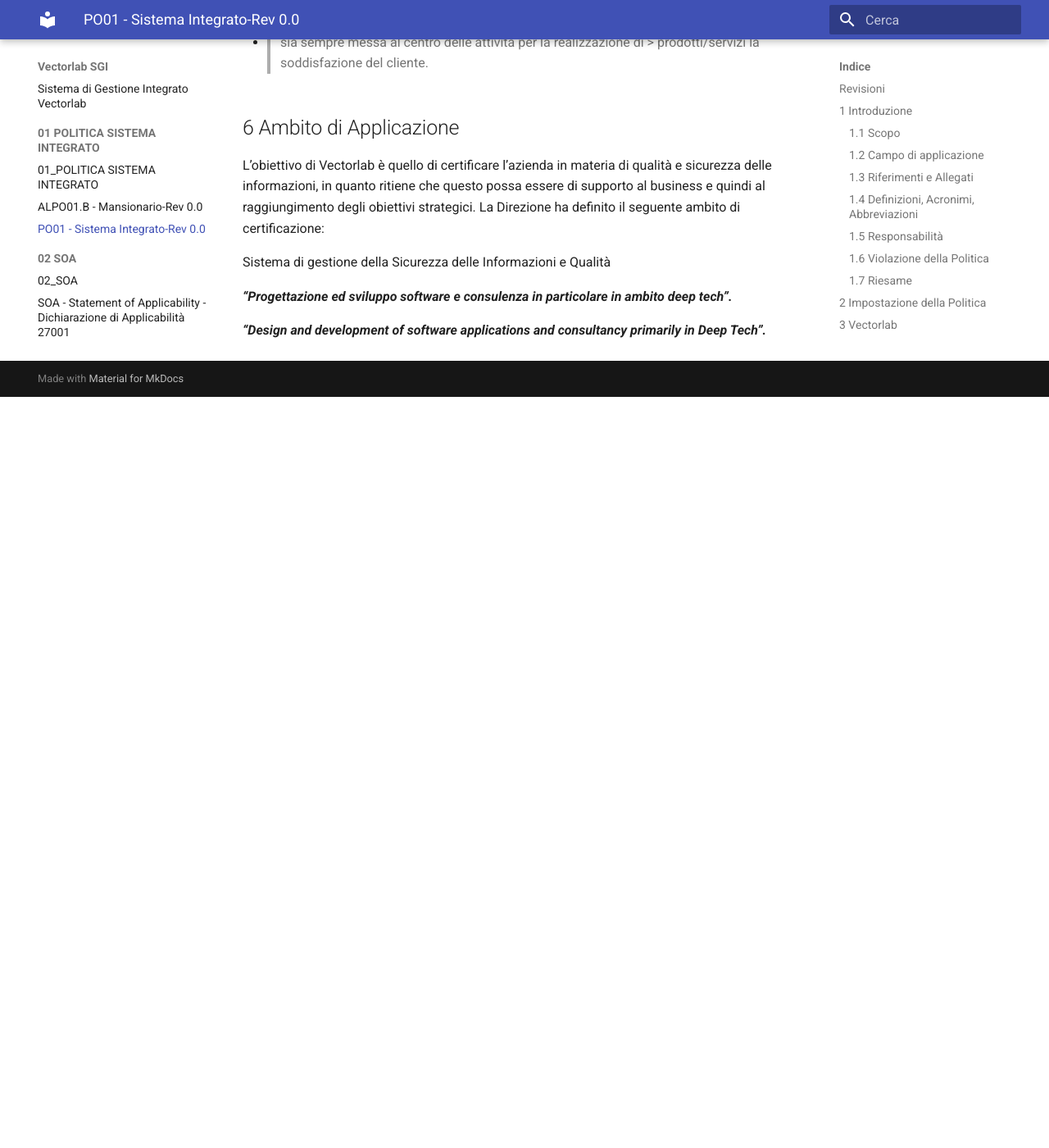
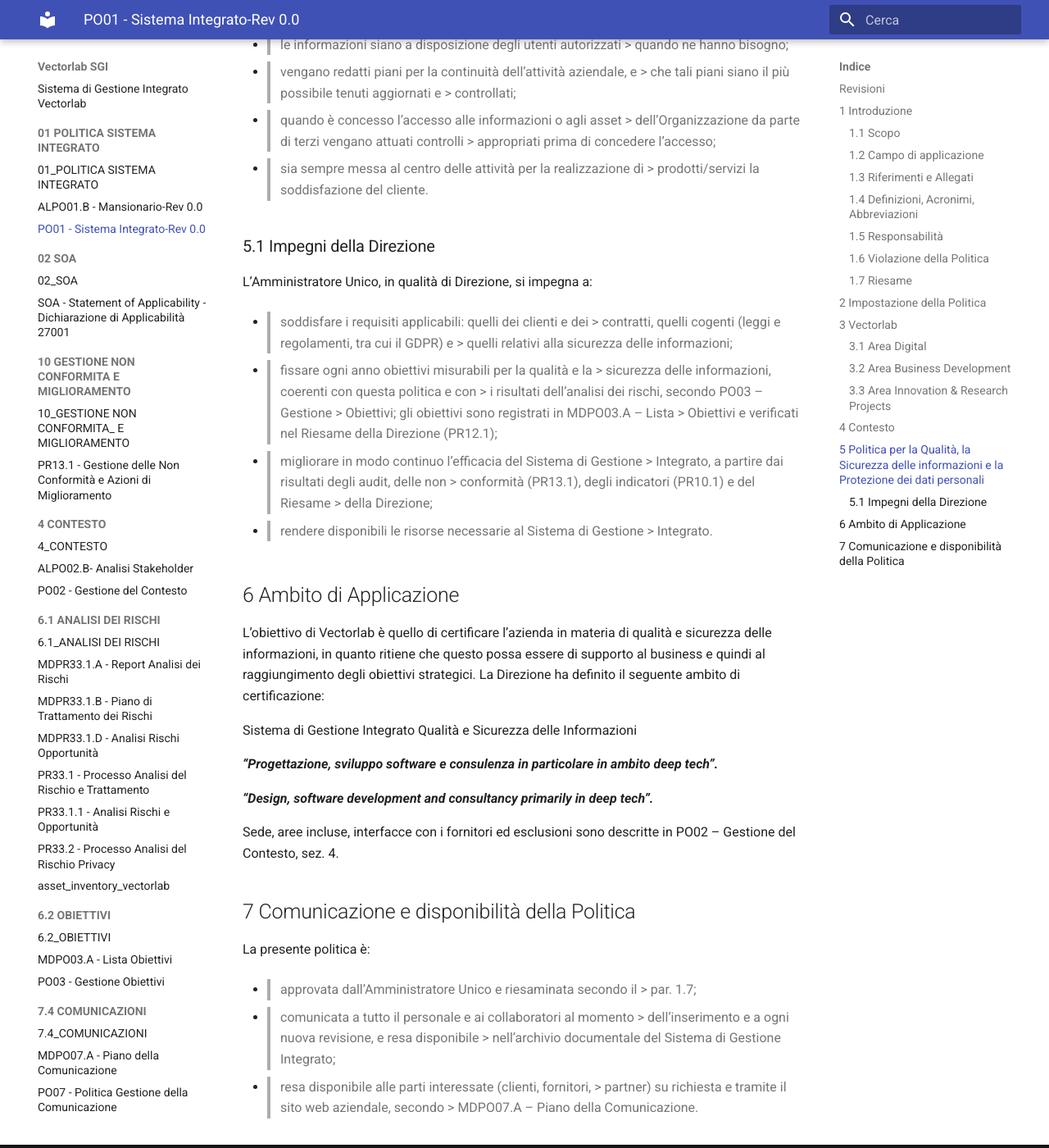
Before and after one commit to davideruzzenenti/Vectorlab-SGI, an MkDocs documentation site: the page built from docs/01_POLITICA SISTEMA INTEGRATO/PO01 - Sistema Integrato-Rev 0.0.md, in a window 1280 px wide and 1400 px high, scrolled down 7700 px. Shown: the whole window at 82% size. Built offline with MkDocs 1.6.1 and Material for MkDocs 9.7.7, drawn with Linux system fonts in a browser that asks for light colours; before the commit the page ends 8184 px from its top, so only the background shows below that; some of the changed text lies outside the part shown.

Commit message:
Aggiorna PO01 e PO02 a norme e campo di applicazione correnti
PO01 rev. 0.2: edizioni ISO 9001:2026 e UNI CEI EN ISO/IEC 27001:2024+A1:2024,
impegni della Direzione, campo di applicazione allineato a PO02, nuova sezione
sulla comunicazione della politica, DPO sostituito da Referente Privacy (PO31).
Ritocchi a PO02, ALPR05.1.A, MDPR05.1.S/T e PR18.1.

Co-Authored-By: Claude Opus 5.5 <noreply@anthropic.com>

```diff
--- a/docs/01_POLITICA SISTEMA INTEGRATO/PO01 - Sistema Integrato-Rev 0.0.md
+++ b/docs/01_POLITICA SISTEMA INTEGRATO/PO01 - Sistema Integrato-Rev 0.0.md
@@ -10,7 +10,7 @@
 | -------- | ---------- | --------------- | ----------- | ------------- |
 | 0.0      | 24/04/2026 | Prima emissione | CDA         | CDA           |
 | 0.1      | 09/07/2026 | Revisione assistita da IA: chiarita la corrispondenza tra CDA e Amministratore Unico coerentemente con la forma societaria; arricchita la descrizione aziendale (Sez. 3) | RSGI        | Amministratore Unico |
-|          |            |                 |             |               |
+| 0.2      | 20/10/2026 | Aggiornate le edizioni delle norme di riferimento (Sez. 1.3 e 5); Sez. 6 allineata al campo di applicazione di PO02 e alla domanda di certificazione RINA; aggiunti gli impegni su obiettivi, requisiti applicabili e miglioramento continuo e le modalità di comunicazione della politica (Sez. 5.1, 7); DPO allineato a PO31; corretti i codici degli allegati | RSGI        | Da approvare |
 
 ## 1 Introduzione
 
@@ -50,16 +50,21 @@ ALPO02.B – Analisi Stakeholder
 
 PO02 – Gestione del Contesto
 
+PO03 – Gestione Obiettivi
+
+PO31 – Misure di sicurezza protezione dati personali
+
 DIG - PR35.1 – Digital
 
 BD - PR36.1 – Business Development
 
 INN - PR34.1 – Innovation & Research Projects
 
-> ISO 9001:2015 – Sistemi di Gestione per la Qualità – Requisiti
+> ISO 9001:2026 – Sistemi di Gestione per la Qualità – Requisiti
 
-> ISO/IEC 27001:2022 – Sistemi di gestione per la sicurezza delle
-> informazioni, cybersecurity e protezione della privacy – Requisiti
+> UNI CEI EN ISO/IEC 27001:2024+A1:2024 – Sistemi di gestione per la
+> sicurezza delle informazioni, cybersecurity e protezione della
+> privacy – Requisiti
 
 > RDGP (GDPR) – Regolamento Generale sulla Protezione dei Dati
 
@@ -250,8 +255,8 @@ Sicurezza delle Informazioni.
 Vectorlab si impegna ad attuare, implementare, gestire, monitorare,
 revisionare, mantenere e migliorare il sistema di gestione per la
 Sicurezza delle Informazioni, Qualità e Protezione dei dati personali in
-conformità alla norma ISO/IEC 27001:2022, alla norma ISO 9001:2015 e
-Regolamento UE 2016/679.
+conformità alla norma UNI CEI EN ISO/IEC 27001:2024+A1:2024, alla
+norma ISO 9001:2026 e al Regolamento UE 2016/679.
 
 Con l’attuazione della presente politica, Vectorlab garantisce ai propri
 dipendenti e Clienti prodotti sicuri nel rispetto della qualità e della
@@ -294,8 +299,10 @@ applicabile a partire da 25 Maggio 2018, attraverso:
     > a garantire la sicurezza dei dati e derivanti da un processo di
     > analisi del rischio;
 
-  - > designazione di un Responsabile della Protezione dei Dati (Data
-    > Protection Officer)
+  - > la valutazione della necessità di designare un Responsabile della
+    > Protezione dei Dati (DPO): Vectorlab non rientra nei casi di
+    > designazione obbligatoria (art. 37 GDPR) e si avvale di un
+    > Referente Privacy interno, come descritto in PO31;
 
   - > definizione all'interno (e se necessario all’esterno) dell’azienda
     > di ruoli e responsabilità relativi al trattamento dei dati.
@@ -377,6 +384,28 @@ del rischio per i diritti e le libertà delle persone fisiche.
 
 <!-- end list -->
 
+### 5.1 Impegni della Direzione
+
+L’Amministratore Unico, in qualità di Direzione, si impegna a:
+
+  - > soddisfare i requisiti applicabili: quelli dei clienti e dei
+    > contratti, quelli cogenti (leggi e regolamenti, tra cui il GDPR) e
+    > quelli relativi alla sicurezza delle informazioni;
+
+  - > fissare ogni anno obiettivi misurabili per la qualità e la
+    > sicurezza delle informazioni, coerenti con questa politica e con
+    > i risultati dell’analisi dei rischi, secondo PO03 – Gestione
+    > Obiettivi; gli obiettivi sono registrati in MDPO03.A – Lista
+    > Obiettivi e verificati nel Riesame della Direzione (PR12.1);
+
+  - > migliorare in modo continuo l’efficacia del Sistema di Gestione
+    > Integrato, a partire dai risultati degli audit, delle non
+    > conformità (PR13.1), degli indicatori (PR10.1) e del Riesame
+    > della Direzione;
+
+  - > rendere disponibili le risorse necessarie al Sistema di Gestione
+    > Integrato.
+
 ## 6 Ambito di Applicazione
 
 L’obiettivo di Vectorlab è quello di certificare l’azienda in materia di
@@ -385,10 +414,28 @@ possa essere di supporto al business e quindi al raggiungimento degli
 obiettivi strategici. La Direzione ha definito il seguente ambito di
 certificazione:
 
-Sistema di gestione della Sicurezza delle Informazioni e Qualità
+Sistema di Gestione Integrato Qualità e Sicurezza delle Informazioni
 
-***“Progettazione ed sviluppo software e consulenza in particolare in
+***“Progettazione, sviluppo software e consulenza in particolare in
 ambito deep tech”.***
 
-***“Design and development of software applications and consultancy
-primarily in Deep Tech”.***
+***“Design, software development and consultancy primarily in deep
+tech”.***
+
+Sede, aree incluse, interfacce con i fornitori ed esclusioni sono
+descritte in PO02 – Gestione del Contesto, sez. 4.
+
+## 7 Comunicazione e disponibilità della Politica
+
+La presente politica è:
+
+  - > approvata dall’Amministratore Unico e riesaminata secondo il
+    > par. 1.7;
+
+  - > comunicata a tutto il personale e ai collaboratori al momento
+    > dell’inserimento e a ogni nuova revisione, e resa disponibile
+    > nell’archivio documentale del Sistema di Gestione Integrato;
+
+  - > resa disponibile alle parti interessate (clienti, fornitori,
+    > partner) su richiesta e tramite il sito web aziendale, secondo
+    > MDPO07.A – Piano della Comunicazione.
--- a/docs/4_CONTESTO/PO02 - Gestione del Contesto.md
+++ b/docs/4_CONTESTO/PO02 - Gestione del Contesto.md
@@ -17,7 +17,7 @@
 | -------- | ---------- | --------------- | ----------- | ------------- |
 | 0.0      | 24/04/2026 | Prima emissione | RSGI        | Amministratore Unico |
 | 0.1      | 09/07/2026 | Revisione assistita da IA: generalizzato il riferimento dimensionale del team | RSGI        | Amministratore Unico |
-|          |            |                 |             |               |
+| 0.2      | 20/10/2026 | Sez. 4: campo di applicazione esteso alla Qualità (ISO 9001), allineato al testo della domanda di certificazione RINA, completato con sede, aree, confini e interfacce con terzi ed esclusioni | RSGI        | Da approvare |
 |          |            |                 |             |               |
 |          |            |                 |             |               |
 |          |            |                 |             |               |
@@ -260,15 +260,65 @@ descritta in “*ALPO02.B.1 - Analisi Stakeholder*”.
 
 ## 4 Determinare il campo di applicazione
 
-Il campo di applicazione del Sistema di Gestione è:
-
-**Sistema di gestione della Sicurezza delle Informazioni**
-
-*“Progettazione e sviluppo di applicativi software e consulenza in
-particolare in ambito deep tech”*
-
-*“Design and development of software applications and consultancy
-primarily in deep tech”*
+Il campo di applicazione è stato determinato considerando i fattori
+interni ed esterni (sez. 2), i requisiti delle parti interessate
+(sez. 3) e le interfacce e dipendenze con le attività svolte da
+organizzazioni esterne.
+
+**Sistema di Gestione Integrato Qualità e Sicurezza delle Informazioni**
+
+Norme di riferimento: ISO 9001:2026 e UNI CEI EN ISO/IEC
+27001:2024+A1:2024.
+
+*“Progettazione, sviluppo software e consulenza in particolare in
+ambito deep tech”*
+
+*“Design, software development and consultancy primarily in deep
+tech”*
+
+### 4.1 Sede
+
+Unico sito: Vector Lab S.r.l., Piazza Borgo Pila 39/22, piano 8, 16129
+Genova (GE), sede legale e operativa. Non sono presenti unità locali.
+Il lavoro svolto in modalità agile (ALPR05.1.E, ALPR05.1.F) fa parte
+del campo di applicazione e non costituisce un sito aggiuntivo.
+
+### 4.2 Organizzazione e processi inclusi
+
+Sono incluse tutte le aree e tutto il personale (dipendenti e
+collaboratori) che operano nelle attività del campo di applicazione:
+
+  - > Area Digital;
+
+  - > Area Business Development;
+
+  - > Area Innovation & Research Projects, compresi i progetti di
+    > ricerca svolti con partner esterni;
+
+  - > i processi di supporto descritti nella mappa dei processi
+    > (sez. 5.1).
+
+### 4.3 Confini e interfacce con organizzazioni esterne
+
+Vectorlab non gestisce sale server proprie: l’infrastruttura di
+sviluppo, collaborazione e produzione è erogata da fornitori di servizi
+cloud (tra cui AWS, Aruba, Google Workspace, GitHub). Questi servizi
+rientrano nel campo di applicazione come attività affidate a terzi: la
+sicurezza fisica e infrastrutturale dei data center è in carico ai
+fornitori, mentre la configurazione, gli accessi e i dati restano in
+carico a Vectorlab. I fornitori sono gestiti secondo PO26, PR26.1 e
+PO40.
+
+### 4.4 Esclusioni
+
+  - > ISO 9001: nessun requisito escluso; tutti i requisiti sono
+    > applicabili, compresa la progettazione e lo sviluppo di prodotti
+    > e servizi.
+
+  - > ISO/IEC 27001: tutti i requisiti dei capitoli 4–10 sono
+    > applicabili. L’applicabilità dei controlli dell’Annex A è
+    > dichiarata nella SOA – Dichiarazione di Applicabilità, nella
+    > revisione in vigore.
 
 ## 5 Sistema di Gestione Integrato e relativi processi
 
--- a/docs/7_GESTIONE RISORSE/MDPR05.1.S - Consegna Chiavi.md
+++ b/docs/7_GESTIONE RISORSE/MDPR05.1.S - Consegna Chiavi.md
@@ -21,7 +21,7 @@ ore\_\_\_\_\_\_\_\_\_\_\_\_\_\_\_\_\_\_\_\_\_\_\_\_\_\_\_\_\_\_\_\_\_\_\_\_\_\_\
 \_\_\_\_\_\_\_\_\_\_\_\_\_\_\_\_\_\_\_\_\_\_\_\_\_\_\_\_\_\_\_\_\_\_\_\_\_\_\_\_\_\_\_\_\_\_\_\_\_\_\_\_\_\_\_\_\_\_\_\_\_\_\_\_\_\_\_\_\_\_\_\_\_
 
 in relazione a motivi di servizio riceve da VECTORLAB S.r.l. **n. 1**
-accesso all’ufficio di P.zza Borgo Pila 39, Genova, composto da:
+accesso all’ufficio di P.zza Borgo Pila 39/22, piano 8, 16129 Genova, composto da:
 
 > n° 3 chiavi della porta d’ingresso
 
--- a/docs/7_GESTIONE RISORSE/MDPR05.1.T - Restituzione Chiavi.md
+++ b/docs/7_GESTIONE RISORSE/MDPR05.1.T - Restituzione Chiavi.md
@@ -16,7 +16,7 @@ via\_\_\_\_\_\_\_\_\_\_\_\_\_\_\_\_\_\_\_\_\_\_\_\_\_\_\_\_\_\_\_\_\_\_\_\_\_\_\
 in qualità di
 
 restituisce a VECTORLAB S.r.l. le chiavi per l’accesso all’ufficio di
-P.zza Borgo Pila 39, Genova, composto da:
+P.zza Borgo Pila 39/22, piano 8, 16129 Genova, composto da:
 
 > n° 3 chiavi della porta d’ingresso
 
```
Also changed, not shown: other parts of docs/01_POLITICA SISTEMA INTEGRATO/PO01 - Sistema Integrato-Rev 0.0.md (+2 -2 lines), docs/7_GESTIONE RISORSE/ALPR05.1.A - Comunicazione RLS interno.md (+2 -2 lines), docs/A_SICUREZZA FISICA AMBIENTALE/PR18.1 - Gestione sicurezza fisica e ambientale.md (+2 -2 lines).
